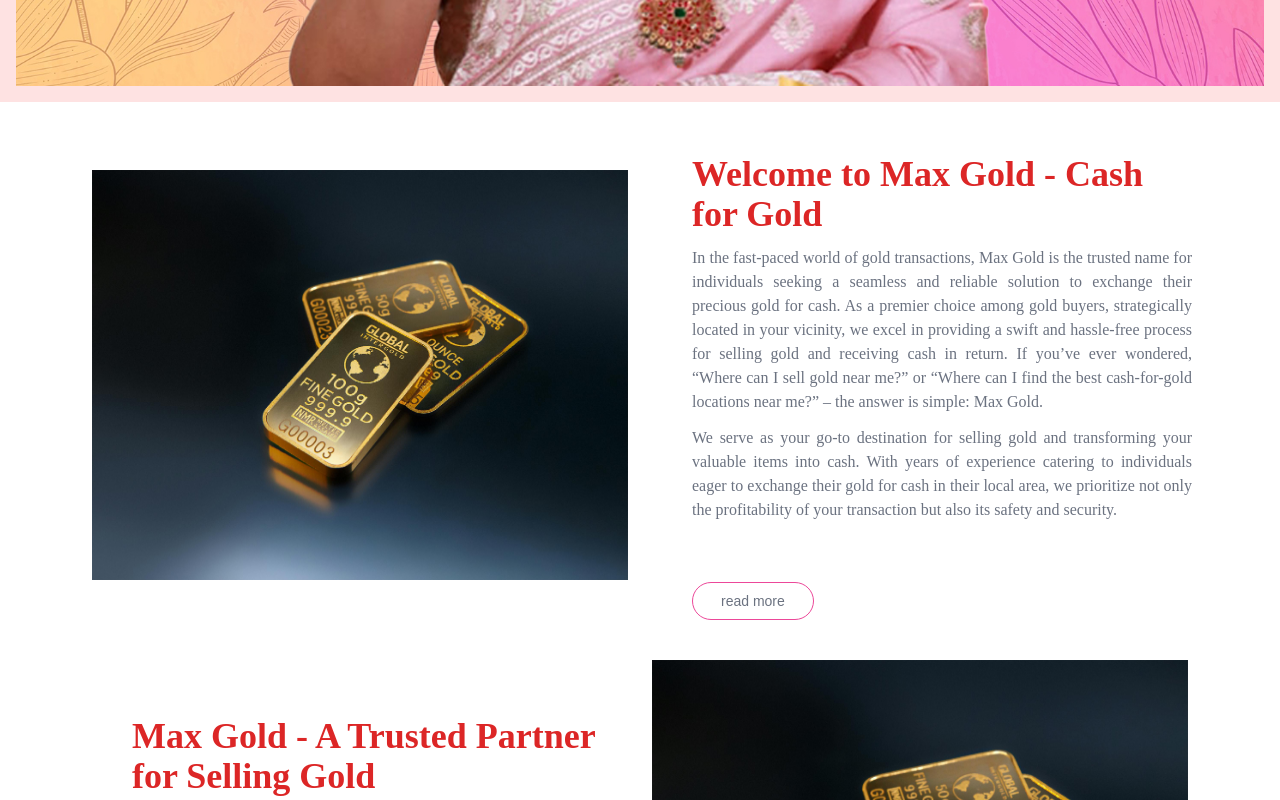
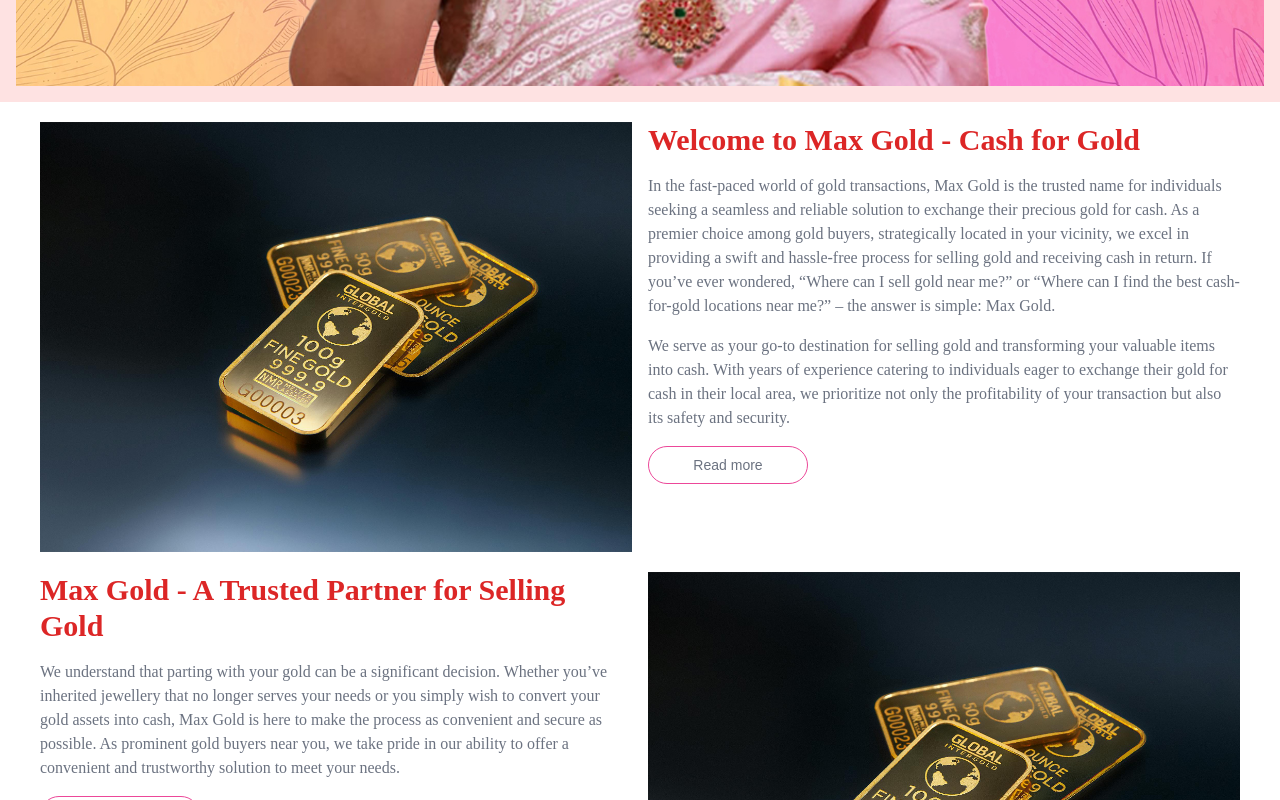
Before and after one commit to Harinirudhra/Maxgold, a Next.js app: page / in a window 1280 px wide. Shown: the part 800-1600 px from the top of the page. Built offline with nearby package versions, Linux system fonts and the light colour scheme.

Commit message:
update on home about

```diff
--- a/src/components/home/HomeAbout.jsx
+++ b/src/components/home/HomeAbout.jsx
@@ -23,29 +23,31 @@
 
 const AboutText = [
   {
-    heading1: "Welcome to Max Gold - Cash for Gold",
-    content1: "In the fast-paced world of gold transactions, Max Gold is the trusted name for individuals seeking a seamless and reliable solution to exchange their precious gold for cash. As a premier choice among gold buyers, strategically located in your vicinity, we excel in providing a swift and hassle-free process for selling gold and receiving cash in return. If you’ve ever wondered, “Where can I sell gold near me?” or “Where can I find the best cash-for-gold locations near me?” – the answer is simple: Max Gold.",
-    content2: "We serve as your go-to destination for selling gold and transforming your valuable items into cash. With years of experience catering to individuals eager to exchange their gold for cash in their local area, we prioritize not only the profitability of your transaction but also its safety and security.",
-    button: "read more",
+    heading: "Welcome to Max Gold - Cash for Gold",
+    // content: "In the fast-paced world of gold transactions, Max Gold is the trusted name for individuals seeking a seamless and reliable solution to exchange their precious gold for cash. As a premier choice among gold buyers, strategically located in your vicinity, we excel in providing a swift and hassle-free process for selling gold and receiving cash in return. If you’ve ever wondered, “Where can I sell gold near me?” or “Where can I find the best cash-for-gold locations near me?” – the answer is simple: Max Gold.",
+    // content: "We serve as your go-to destination for selling gold and transforming your valuable items into cash. With years of experience catering to individuals eager to exchange their gold for cash in their local area, we prioritize not only the profitability of your transaction but also its safety and security.",
+    content:["In the fast-paced world of gold transactions, Max Gold is the trusted name for individuals seeking a seamless and reliable solution to exchange their precious gold for cash. As a premier choice among gold buyers, strategically located in your vicinity, we excel in providing a swift and hassle-free process for selling gold and receiving cash in return. If you’ve ever wondered, “Where can I sell gold near me?” or “Where can I find the best cash-for-gold locations near me?” – the answer is simple: Max Gold.", "We serve as your go-to destination for selling gold and transforming your valuable items into cash. With years of experience catering to individuals eager to exchange their gold for cash in their local area, we prioritize not only the profitability of your transaction but also its safety and security."],
+    button: "Read more",
     reverse:false
   },
   {
-    heading2: "Max Gold - A Trusted Partner for Selling Gold",
-    content3: "We understand that parting with your gold can be a significant decision. Whether you’ve inherited jewellery that no longer serves your needs or you simply wish to convert your gold assets into cash, Max Gold is here to make the process as convenient and secure as possible. As prominent gold buyers near you, we take pride in our ability to offer a convenient and trustworthy solution to meet your needs.",
-    button: "read more",
+    heading: "Max Gold - A Trusted Partner for Selling Gold",
+    content: "We understand that parting with your gold can be a significant decision. Whether you’ve inherited jewellery that no longer serves your needs or you simply wish to convert your gold assets into cash, Max Gold is here to make the process as convenient and secure as possible. As prominent gold buyers near you, we take pride in our ability to offer a convenient and trustworthy solution to meet your needs.",
+    button: "Read more",
     reverse:true
   },
   {
     heading: "Selling Gold for Cash: A Hassle-Free process at Max Gold",
-    content: "Gold selling for cash should be a straightforward and stress-free experience, and that’s precisely what we provide at Max Gold. Our well-established and streamlined process ensures that you can quickly turn your gold into cash without unnecessary complications. We prioritize efficiency and ease in every step of the transaction, ensuring that you receive the best value for your gold.",
-    content4: "At Max Gold, we believe that selling gold for cash should be a hassle-free and straightforward experience, and we have meticulously designed our process to ensure just that. We understand that when individuals decide to part with their gold items, they want a seamless and efficient transaction that provides them with the best value. That’s precisely what you can expect when you choose Max Gold for your cash-for-gold needs.",
-    button: "read more",
+    // content: "Gold selling for cash should be a straightforward and stress-free experience, and that’s precisely what we provide at Max Gold. Our well-established and streamlined process ensures that you can quickly turn your gold into cash without unnecessary complications. We prioritize efficiency and ease in every step of the transaction, ensuring that you receive the best value for your gold.",
+    // content: "At Max Gold, we believe that selling gold for cash should be a hassle-free and straightforward experience, and we have meticulously designed our process to ensure just that. We understand that when individuals decide to part with their gold items, they want a seamless and efficient transaction that provides them with the best value. That’s precisely what you can expect when you choose Max Gold for your cash-for-gold needs.",
+    content: ["Gold selling for cash should be a straightforward and stress-free experience, and that’s precisely what we provide at Max Gold. Our well-established and streamlined process ensures that you can quickly turn your gold into cash without unnecessary complications. We prioritize efficiency and ease in every step of the transaction, ensuring that you receive the best value for your gold.","At Max Gold, we believe that selling gold for cash should be a hassle-free and straightforward experience, and we have meticulously designed our process to ensure just that. We understand that when individuals decide to part with their gold items, they want a seamless and efficient transaction that provides them with the best value. That’s precisely what you can expect when you choose Max Gold for your cash-for-gold needs."],
+    button: "Read more",
     reverse:false
   },
   {
     heading: "About Us",
     content: "In the fast-paced world of gold transactions, Max Gold is the trusted name for individuals seeking a seamless and reliable solution to exchange their precious gold for cash. As a premier choice among gold buyers, strategically located in your vicinity, we excel in providing a swift and hassle-free process for selling gold and receiving cash in return. If you’ve ever wondered, “Where can I sell gold near me?” or “Where can I find the best cash-for-gold locations near me?” – the answer is simple: Max Gold.We serve as your go-to destination for selling gold and transforming your valuable items into cash. With years of experience catering to individuals eager to exchange their gold for cash in their local area, we prioritize not only the profitability of your transaction but also its safety and security.",
-    button: "read more",
+    button: "Read more",
     reverse:true
   }
 ]
@@ -63,52 +65,42 @@
   return (
     <div>
       {/* Static Section */}
-      <div className="flex flex-col items-center sm:items-start sm:px-5 md:px-10 lg:px-20 ">
-
+      <div className="flex flex-col items-center sm:items-start px-6 md:px-8 lg:px-10">
   {AboutText.map((itemz, index) => (
-          <div className={`flex flex-col items-center justify-center ${itemz.reverse ? 'md:flex-row-reverse': 'md:flex-row'}`} key={index}>
+    <div
+      className={`flex flex-col items-start justify-center gap-4 ${itemz.reverse ? 'md:flex-row-reverse' : 'md:flex-row'}`}
+      key={index}
+      // style={{ maxHeight: '450px' }}  // Ensures max height is the same for both content and image
+    >
+      <div className="w-full sm:w-1/2 md:w-1/2 pt-5" style={{ height: '450px' }}>
         <Image
           src={samplepic}
+          alt="Sample"
           width={700}
           height={100}
-          style={{ height: '450px' }}
-          className="p-3 w-full sm:w-1/2 md:w-1/2 lg:1/4 pt-7"
+          style={{ height: '100%' }}  // Ensures image height fills the container
+          className="w-full object-cover"  // Prevents overflow and maintains aspect ratio
         />
-          < div className="ml-0 sm:ml-5 md:ml-3 lg:ml-10 pr-5 pt-0 md:pr-0 lg:pr-2 mt-0 sm:mt-0 md:mt-0 sm:w-1/2 md:w-1/2 p-3">
-            <h1 className="text-red-600 pt-3 text-2xl sm:text-3xl md:text-3xl md:pt-1 lg:text-4xl font-bold lg:mt-5">{itemz.heading}</h1>
-            <h1 className="text-red-600 pt-3 text-2xl sm:text-3xl md:text-3xl md:pt-5 lg:text-4xl font-bold lg:mt-2">{itemz.heading1}</h1>
-            <p className=" text-gray-500 text-justify md:mt-1 lg:mt-3 xl:mt-3">
-              {itemz.content1}
+      </div>
+      <div className="w-full pt-5 sm:w-1/2 md:w-1/2 flex flex-col gap-4 justify-between">
+        <h1 className="text-red-600">{itemz.heading}</h1>
+        {Array.isArray(itemz.content) ? (
+          itemz.content.map((liitem, index) => (
+            <p className="text-gray-500" key={index}>
+              {liitem}
             </p>
-            <p className="mt-6 text-gray-500 text-justify md:mt-1 lg:mt-3 xl:mt-3">
-              {itemz.content2}
-            </p>
-
-
-
-
-            <h1 className="text-red-600 pt-0 text-2xl sm:text-3xl md:text-3xl lg:text-4xl font-bold lg:mt-0">{itemz.heading2}</h1>
-            <p className="mt-6 text-gray-500 text-justify md:mt-1 lg:mt-6 xl:mt-10">
-              {itemz.content3}
-            </p>
-
-
-
-
-            <p className="mt-6 text-gray-500 text-justify md:mt-1 lg:mt-3 xl:mt-3">
-              {itemz.content}
-            </p>
-
-
-            <button className="mt-0 text-gray-500 text-sm border rounded-3xl border-pink-500 p-2 px-7 hover:bg-red-500 hover:text-white transition duration-300 md:mt-0 lg:mt-5 xl:mt-5">
+          ))
+        ) : (
+          <p className="text-gray-500">{itemz.content}</p>
+        )}
+        <button className="w-40 text-gray-500 text-sm border rounded-3xl border-pink-500 p-2 hover:bg-red-500 hover:text-white transition duration-300">
           {itemz.button}
         </button>
-
-
       </div>
     </div>
   ))}
 </div>
+
 
       {/* Reusable Cards Section */}
       <div className="flex flex-col md:flex-row gap-x-7 gap-y-10 sm:ml-10 p-5 md:ml-10 mr-7 mt-10 mb-10 lg:ml-20">
```
Lines whose indentation alone changed are shown as unchanged.
